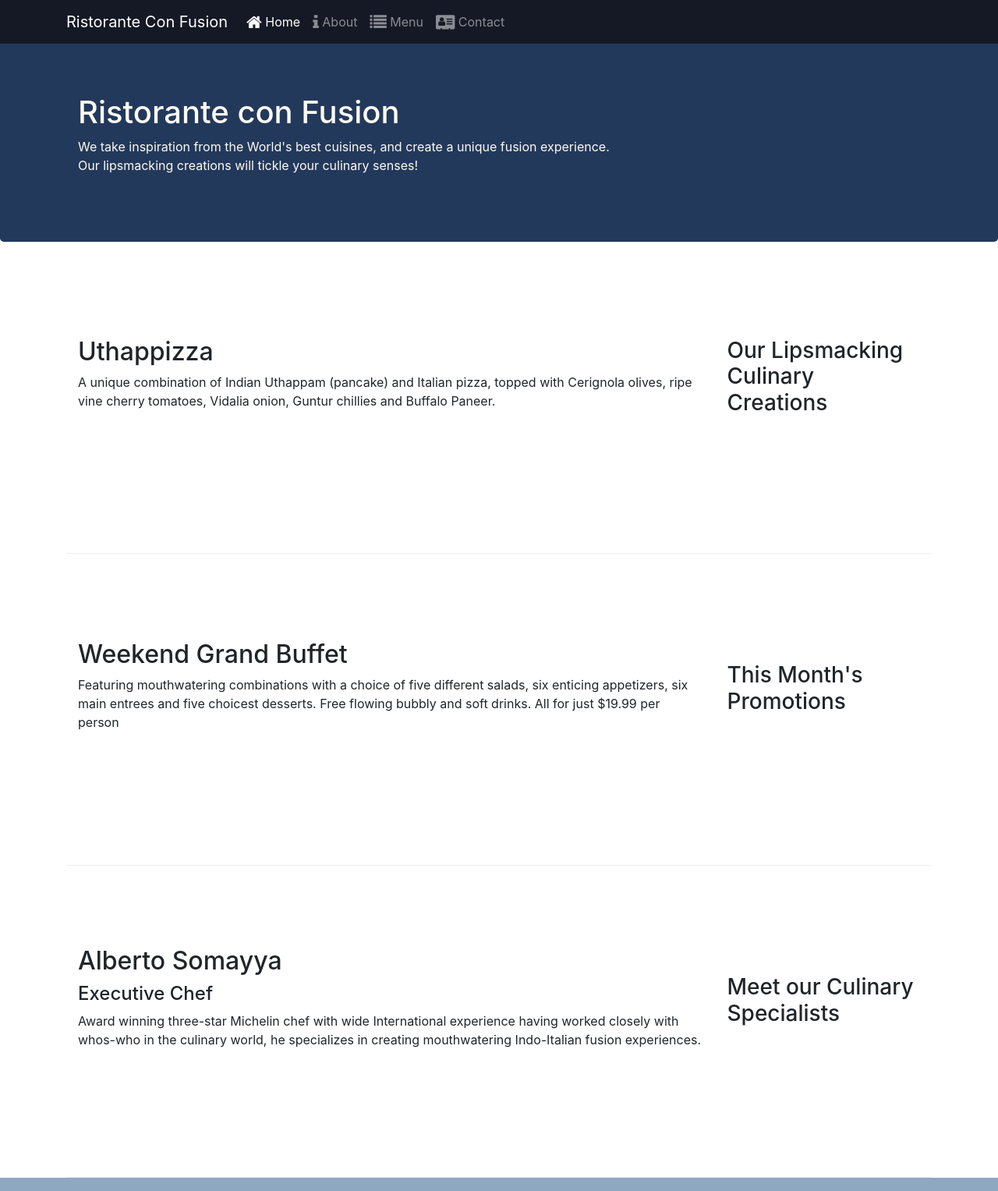
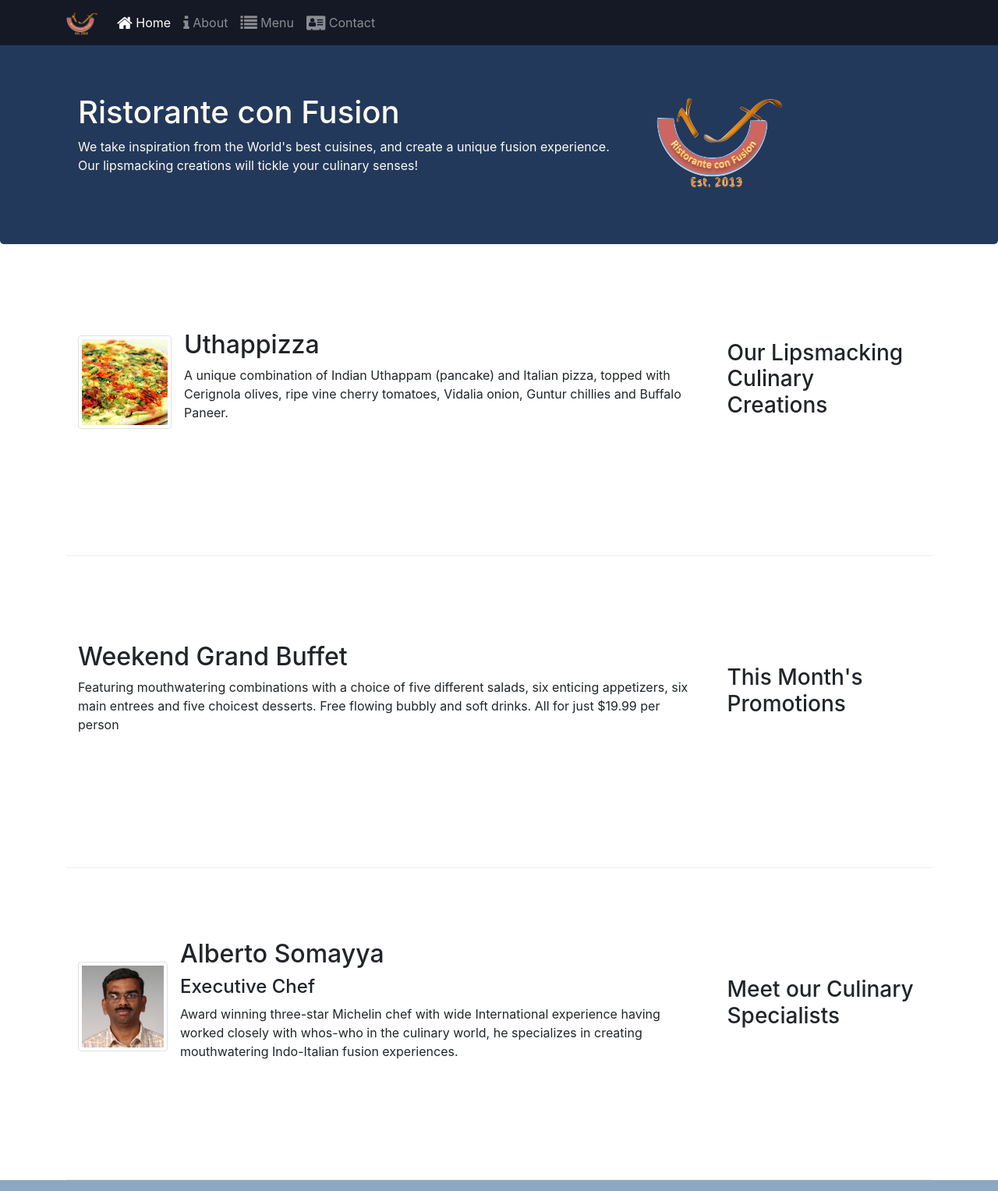
Before and after one commit to Meliwi/Front-End-Web-UI-Frameworks-and-Tools-Bootstrap-4, a website: page week2/index.html in a window 1280 px wide. Shown: the top 1527 px of the page at 78% size. Drawn offline with nearby package versions, Linux system fonts and the light colour scheme.

Commit message:
images and media

```diff
--- a/week2/index.html
+++ b/week2/index.html
@@ -26,7 +26,7 @@
             <button class="navbar-toggler" type="button" data-toggle="collapse" data-target="#Navbar">
                 <span class="navbar-toggler-icon"></span>
             </button>
-           <a class="navbar-brand" href="#">Ristorante Con Fusion</a>
+           <a class="navbar-brand" href="#"><img src="img/logo.png" height="30" width="41"></a>
            <div class="collapse navbar-collapse" id=Navbar>
                 <ul class="navbar-nav mr-auto">
                     <li class="nav-item active">
@@ -60,7 +60,8 @@
                     <h1>Ristorante con Fusion</h1>
                     <p>We take inspiration from the World's best cuisines, and create a unique fusion experience. Our lipsmacking creations will tickle your culinary senses!</p>
                 </div>
-                <div class="col-12 col-sm">
+                <div class="col-12 col-sm align-self-center">
+                    <img src="img/logo.png" class="img-fluid">
                 </div>
             </div>
         </div>
@@ -72,8 +73,16 @@
                 <h3>Our Lipsmacking Culinary Creations</h3>
             </div>
             <div class="col col-sm order-sm-first col-md">
-                <h2>Uthappizza</h2>
-                <p>A unique combination of Indian Uthappam (pancake) and Italian pizza, topped with Cerignola olives, ripe vine cherry tomatoes, Vidalia onion, Guntur chillies and Buffalo Paneer.</p>
+                <div class="media">
+                    <img class="d-flex mr-3 img-thumbnail align-self-center"
+                    src="img/uthappizza.png " alt="uthapizza">
+                    <div class="media-body">
+                        <!-- this class means margin top zero. -->
+                        <h2 class="mt-0">Uthappizza</h2>
+                        <p>A unique combination of Indian Uthappam (pancake) and Italian pizza, topped with Cerignola olives, ripe vine cherry tomatoes, Vidalia onion, Guntur chillies and Buffalo Paneer.</p>
+                    </div>
+                </div>
+
             </div>
         </div>
 
@@ -91,10 +100,16 @@
             <div class="col-12 col-sm-4 order-sm-last col-md-3">
                 <h3>Meet our Culinary Specialists</h3>
             </div>
-            <div class="col col-sm order-sm-first ">
-                <h2>Alberto Somayya</h2>
-                <h4>Executive Chef</h4>
-                <p>Award winning three-star Michelin chef with wide International experience having worked closely with whos-who in the culinary world, he specializes in creating mouthwatering Indo-Italian fusion experiences. </p>
+            <div class="col col-sm order-sm-first col-md">
+                <div class="media">
+                    <img class="d-flex mr-3 img-thumbnail align-self-center"
+                        src="img/alberto.png" alt="alberto">
+                    <div class="media-body">
+                        <h2>Alberto Somayya</h2>
+                        <h4>Executive Chef</h4>
+                        <p>Award winning three-star Michelin chef with wide International experience having worked closely with whos-who in the culinary world, he specializes in creating mouthwatering Indo-Italian fusion experiences. </p>
+                    </div>
+                </div>
             </div>
         </div>
     </div>
```
Also changed, not shown: week2/aboutus.html (+3 -2 lines), week2/contactus.html (+4 -3 lines), week2/img/alberto.png (added), week2/img/buffet.png (added), week2/img/logo.png (added), week2/img/uthappizza.png (added), 1 other file.
